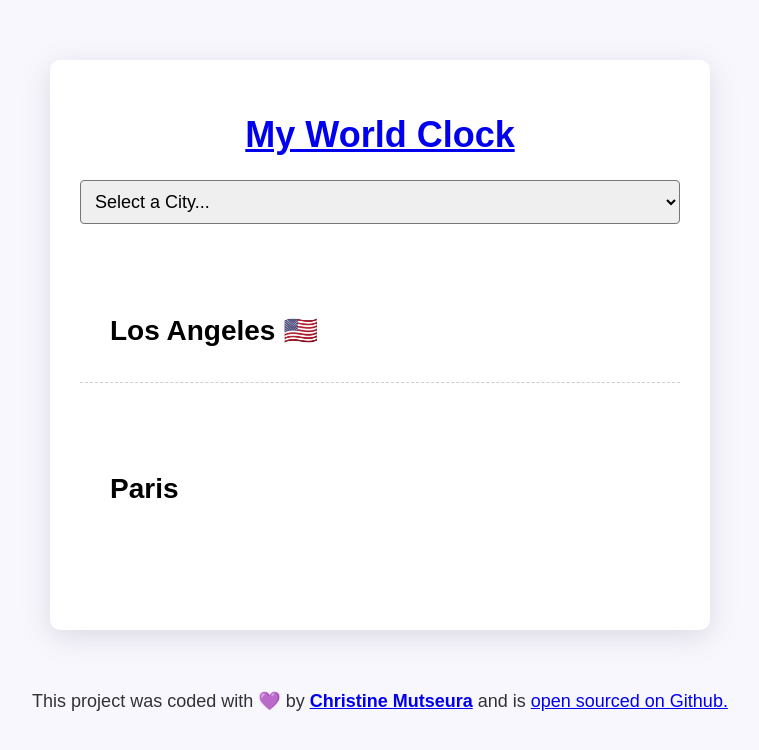
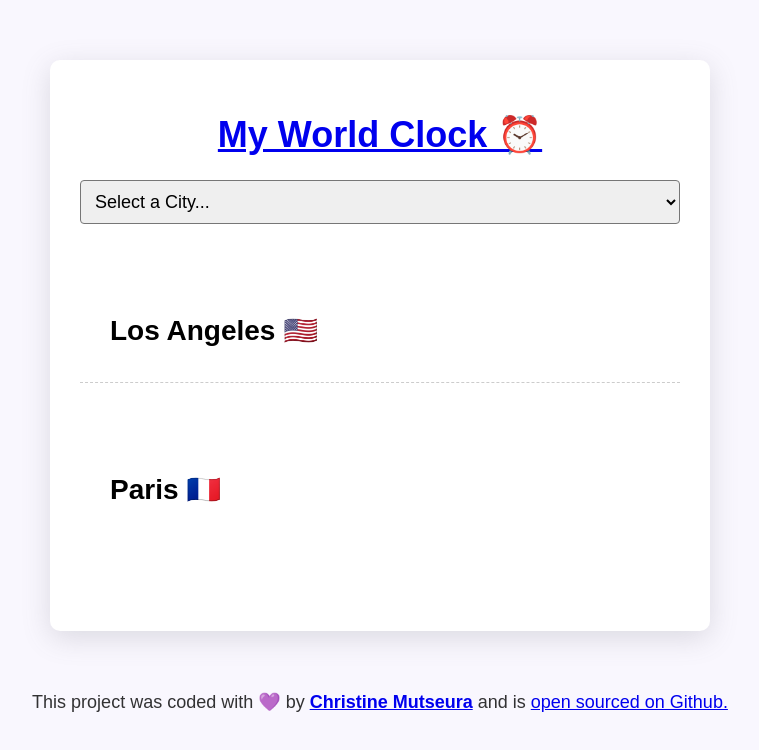
Before and after one commit to ChrissieMutt/My-World-Clock-Christine-Mutseura, a plain HTML site: page index.html in a window 1280 px wide. Shown: the whole page, without its empty margins (260-1019 px from the left). Drawn offline with nearby package versions, Linux system fonts and the light colour scheme; a script that the page names is missing.

Commit message:
updated h1

```diff
--- a/index.html
+++ b/index.html
@@ -12,7 +12,7 @@
 <body>
     <div class="container">
     <h1>
-        <a href="index.html">My World Clock </a>
+        <a href="index.html"> My World Clock ⏰</a>
     </h1>
 
 <select id="city">
@@ -32,7 +32,7 @@
     </div>
     <div class="city" id="paris">
         <div>
-        <h2>Paris</h2>
+        <h2>Paris 🇫🇷</h2>
         <div class="date"></div>
     </div>
         <div class="time"></div>
```
